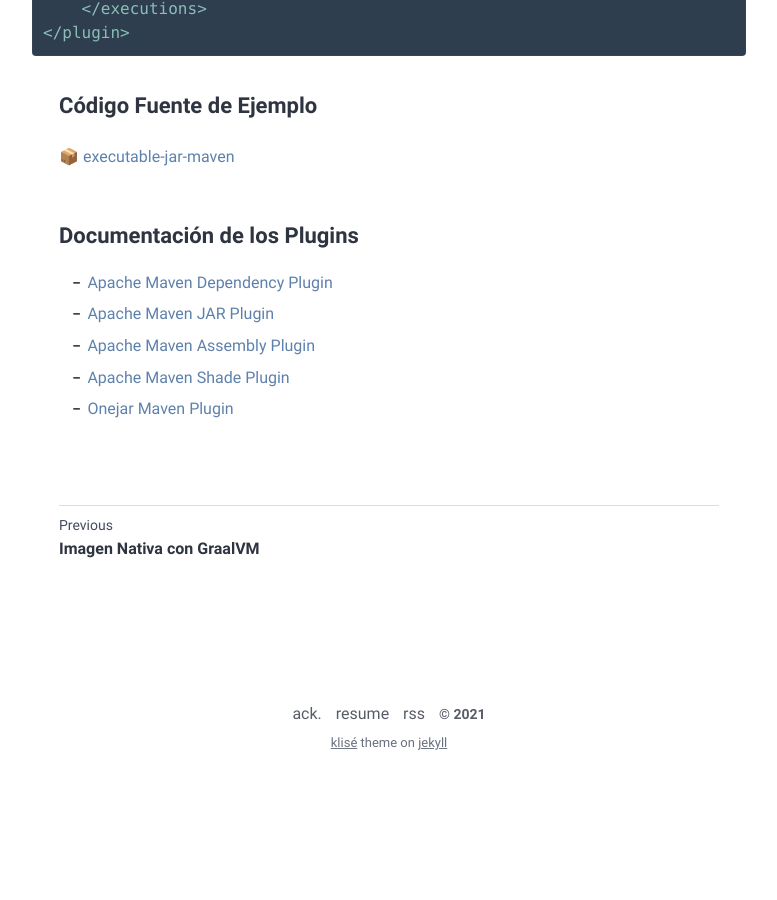
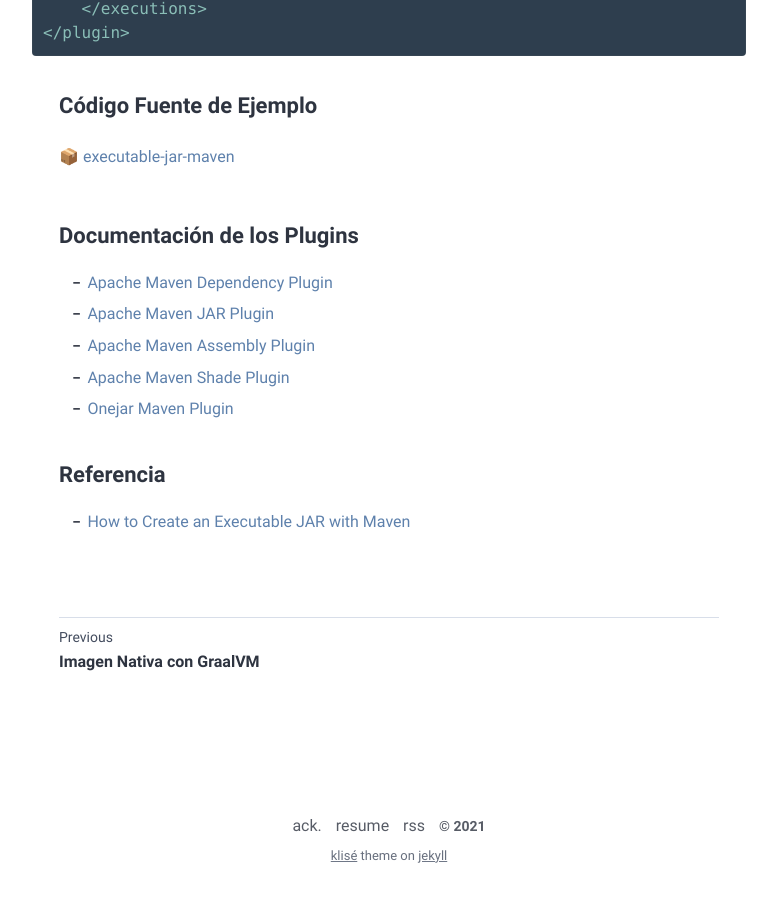
Before and after one commit to barrantesgerman/blog, a Jekyll site: the page built from _posts/jar-ejecutable-con-maven/2021-09-24-jar-ejecutable-con-maven.md, in a window 1280 px wide and 900 px high, scrolled down 5546 px. Shown: the whole window, without its empty margins (251-1028 px from the left). Built offline with Jekyll 4.4.1, drawn with Linux system fonts in a browser that asks for light colours; before the commit the page ends 6333 px from its top, so only the background shows below that.

Commit message:
Mejorar documentación (#27)
* Mejorar documentación
* Se agrega sección Referencia

```diff
--- a/_posts/jar-ejecutable-con-maven/2021-09-24-jar-ejecutable-con-maven.md
+++ b/_posts/jar-ejecutable-con-maven/2021-09-24-jar-ejecutable-con-maven.md
@@ -222,3 +222,7 @@ Se debe agregar el siguiente plugin al proyecto:
 * [Apache Maven Assembly Plugin](https://maven.apache.org/plugins/maven-assembly-plugin/)
 * [Apache Maven Shade Plugin](https://maven.apache.org/plugins/maven-shade-plugin/)
 * [Onejar Maven Plugin](https://github.com/jolira/onejar-maven-plugin)
+
+## Referencia
+
+* [How to Create an Executable JAR with Maven](https://www.baeldung.com/executable-jar-with-maven)
```
